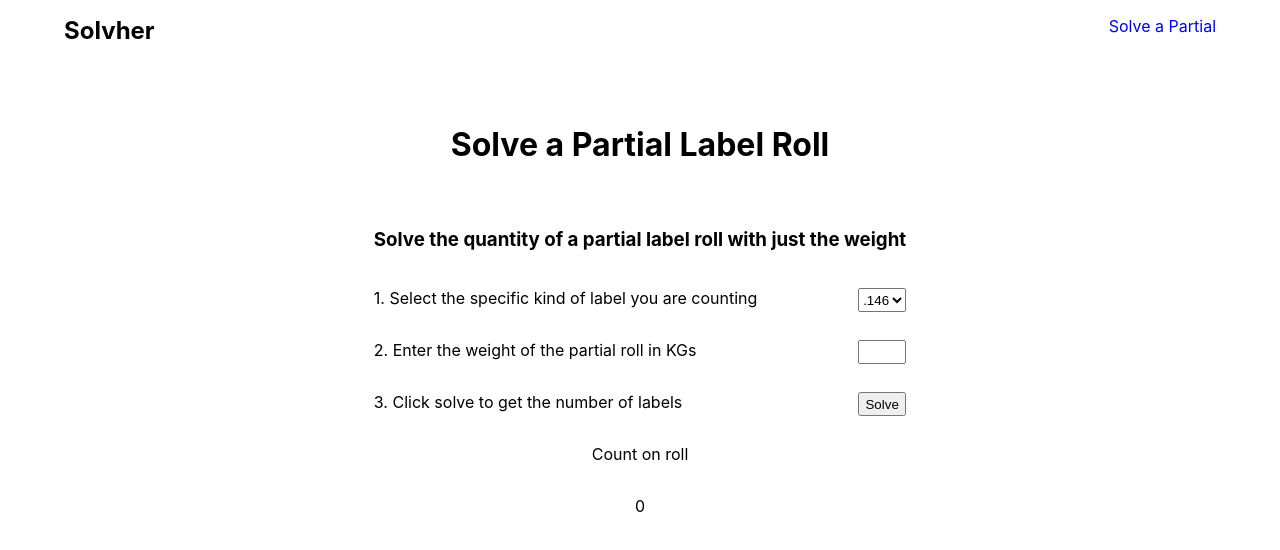
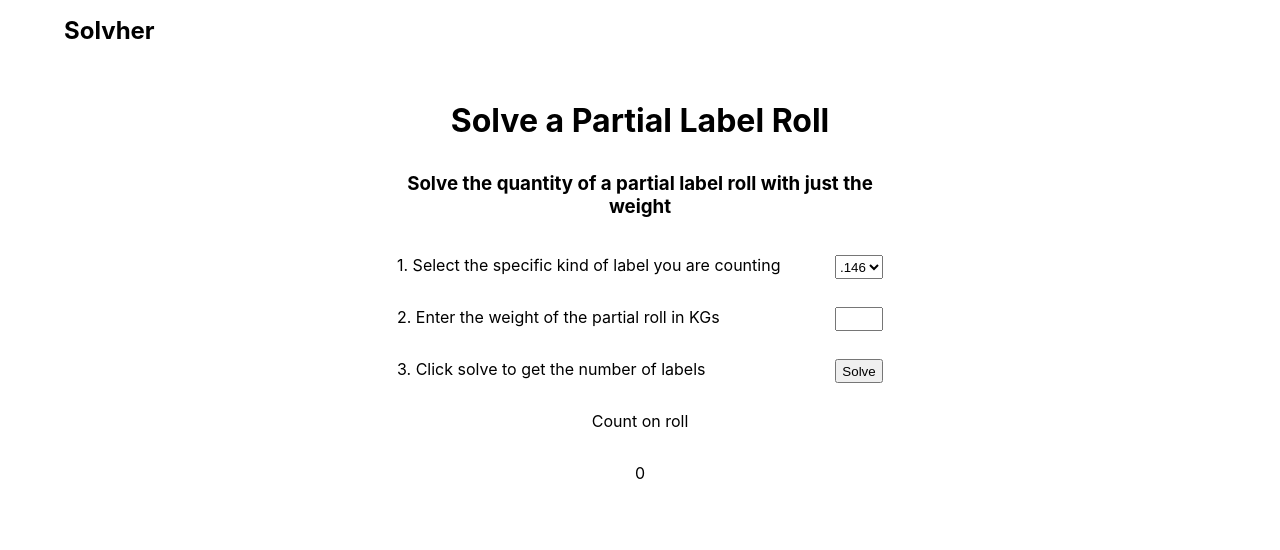
Before and after one commit to dangero1990/Solvher, a React (Create React App) app: page / in a window 1280 px wide. Shown: the top 550 px of the page. Built offline with nearby package versions, Linux system fonts and the light colour scheme.

Commit message:
took away links for now

```diff
--- a/src/App.css
+++ b/src/App.css
@@ -7,6 +7,10 @@
   box-sizing: border-box;
   margin: 0;
   padding: 0;
+}
+
+#root {
+  height: 100vh;
 }
 
 nav ul {
@@ -23,13 +27,9 @@ nav ul li a {
   margin-top: 1em;
 }
 
-main {
-  display: grid;
-  place-items: center;
-}
-
 .card {
   text-align: center;
+  width: 550px;
   max-width: 90%;
   margin: 0 auto;
   padding: 2em;
@@ -41,7 +41,10 @@ main {
   text-align: left;
 }
 
-h1,
+h1 {
+  margin-bottom: 1em;
+}
+
 h3,
 p {
   margin-bottom: 2em;
--- a/src/components/Navbar.js
+++ b/src/components/Navbar.js
@@ -2,11 +2,6 @@ function Navbar() {
   return (
     <nav className='primary-nav row'>
       <h1>Solvher</h1>
-      <ul>
-        <li>
-          <a href='CountByWeight'>Solve a Partial</a>
-        </li>
-      </ul>
     </nav>
   );
 }
```
